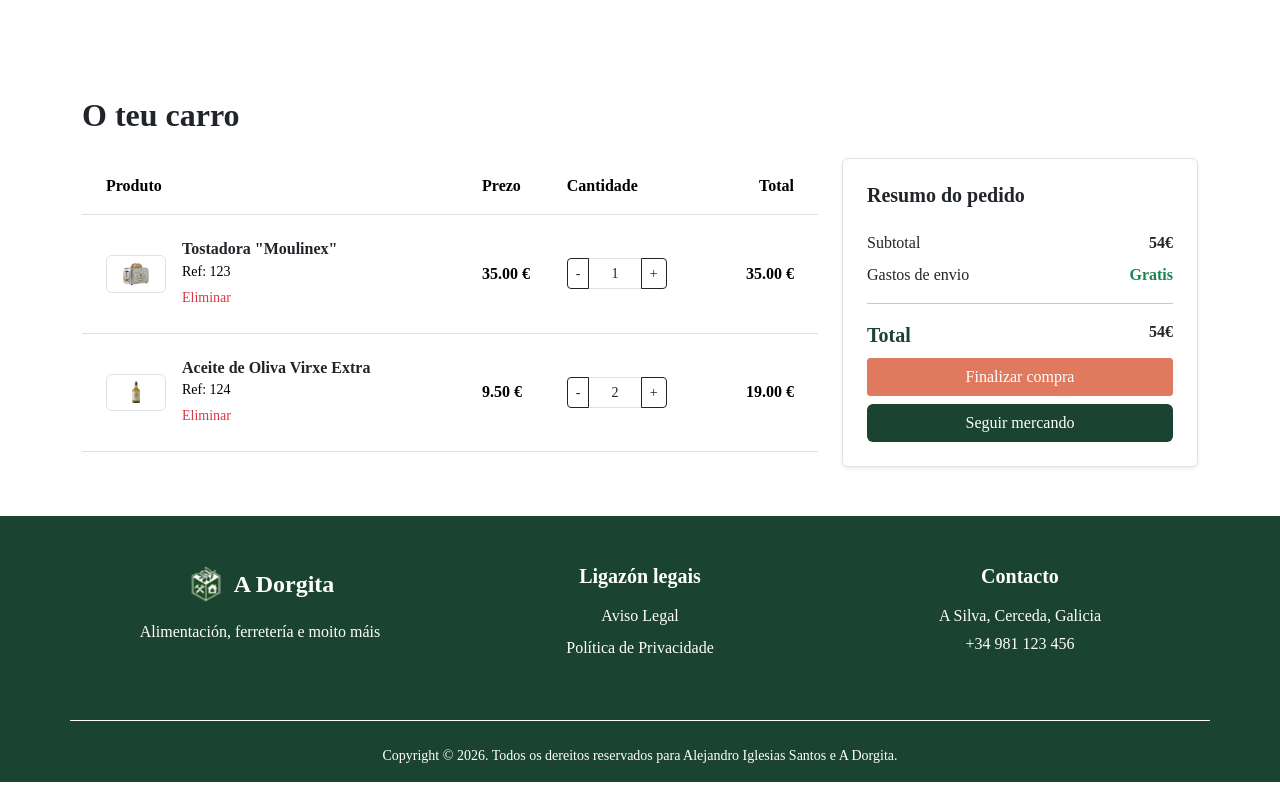
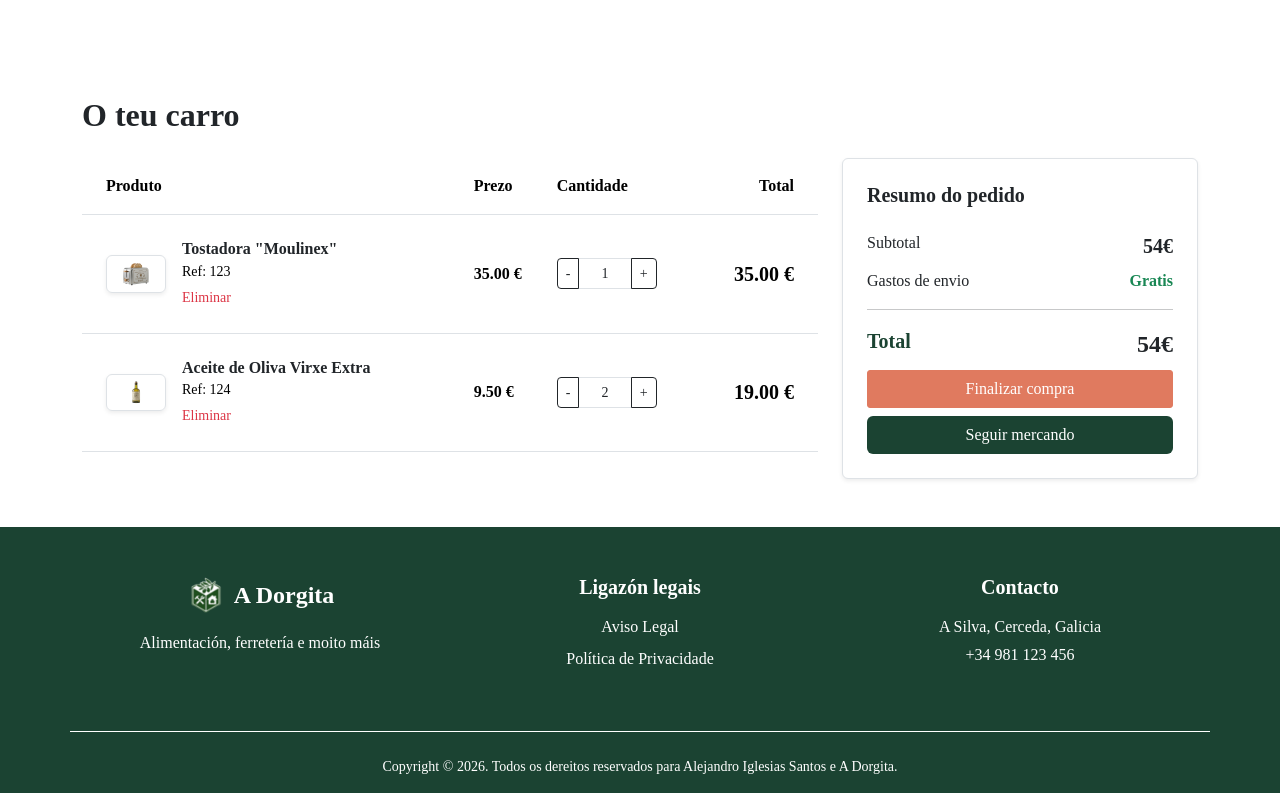
Before and after one commit to Igli-10/a-dorgita, a PHP site: page /views/carro.php in a window 1280 px wide. Shown: the part 76-869 px from the top of the page. Run offline with PHP 8.4, Linux system fonts and the light colour scheme.

Commit message:
Remate da páxina completa do carro creando a vista do carro baleiro e retoque do tamaño da tipografía

```diff
--- a/views/carro.php
+++ b/views/carro.php
@@ -22,7 +22,7 @@
                         <tr>
                             <td class="ps-4 py-4">
                                 <div class="d-flex align-items-center">
-                                    <img src="/a-dorgita/public/img/tostadora.png" alt="Tostadora" class="me-3 rounded border p-1 img-carro">
+                                    <img src="/a-dorgita/public/img/tostadora.png" alt="Tostadora" class="me-3 rounded shadow-sm border p-1 img-carro">
                                     <div>
                                         <h6 class="mb-0 fw-bold texto-principal">Tostadora "Moulinex"</h6>
                                         <span class="small">Ref: 123</span>
@@ -39,13 +39,13 @@
                                     <button class="btn btn-cantidade">+</button>
                                 </div>
                             </td>
-                            <td class="text-end pe-4 fw-bold texto-principal">35.00 €</td>
+                            <td class="text-end pe-4 fw-bold fs-5 texto-principal">35.00 €</td>
                         </tr>
 
                         <tr>
                             <td class="ps-4 py-4">
                                 <div class="d-flex align-items-center">
-                                    <img src="/a-dorgita/public/img/aceite_oliva_virxe.png" alt="Aceite de Oliva" class="me-3 rounded border p-1 img-carro">
+                                    <img src="/a-dorgita/public/img/aceite_oliva_virxe.png" alt="Aceite de Oliva" class="me-3 rounded shadow-sm border p-1 img-carro">
                                     <div>
                                         <h6 class="mb-0 fw-bold texto-principal">Aceite de Oliva Virxe Extra</h6>
                                         <span class="small">Ref: 124</span>
@@ -54,7 +54,7 @@
                                     </div>
                                 </div>
                             </td>
-                            <td class="texto-principal fw-bold">9.50 €</td>
+                            <td class="texto-principal  fw-bold">9.50 €</td>
                             <td>
                                 <div class="input-group input-group-sm ancho-cantidade-carro">
                                     <button class="btn btn-cantidade">-</button>
@@ -62,7 +62,7 @@
                                     <button class="btn btn-cantidade">+</button>
                                 </div>
                             </td>
-                            <td class="text-end pe-4 fw-bold texto-principal">19.00 €</td>
+                            <td class="text-end pe-4 fs-5 fw-bold texto-principal">19.00 €</td>
                         </tr>
                     </tbody>
                 </table>
@@ -76,7 +76,7 @@
 
                 <div class="d-flex justify-content-between mb-2">
                     <span>Subtotal</span>
-                    <span class="fw-bold">54€</span>
+                    <span class="fw-bold fs-5">54€</span>
                 </div>
 
                   <div class="d-flex justify-content-between mb-2">
@@ -88,7 +88,7 @@
 
                 <div class="d-flex justify-content-between mb-2">
                     <span class="fs-5 fw-bold texto-verde">Total</span>
-                    <span class="texto-principal fw-bold">54€</span>
+                    <span class="texto-principal fs-4 fw-bold">54€</span>
                 </div>
 
                 <button class="btn btn-engadir-carro w-100">Finalizar compra</button>
```
Also changed, not shown: views/carro_baleiro.php (added, +16 -0 lines).
